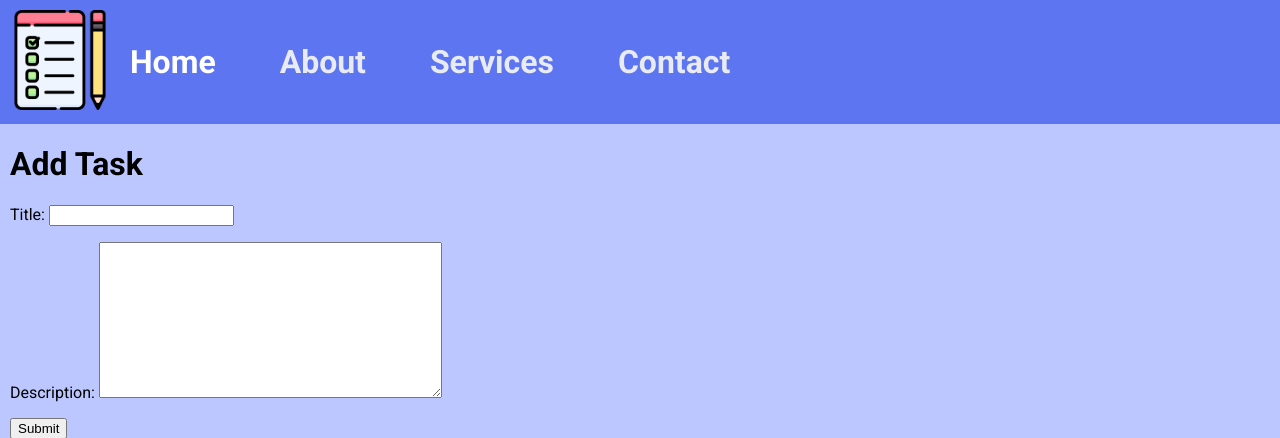
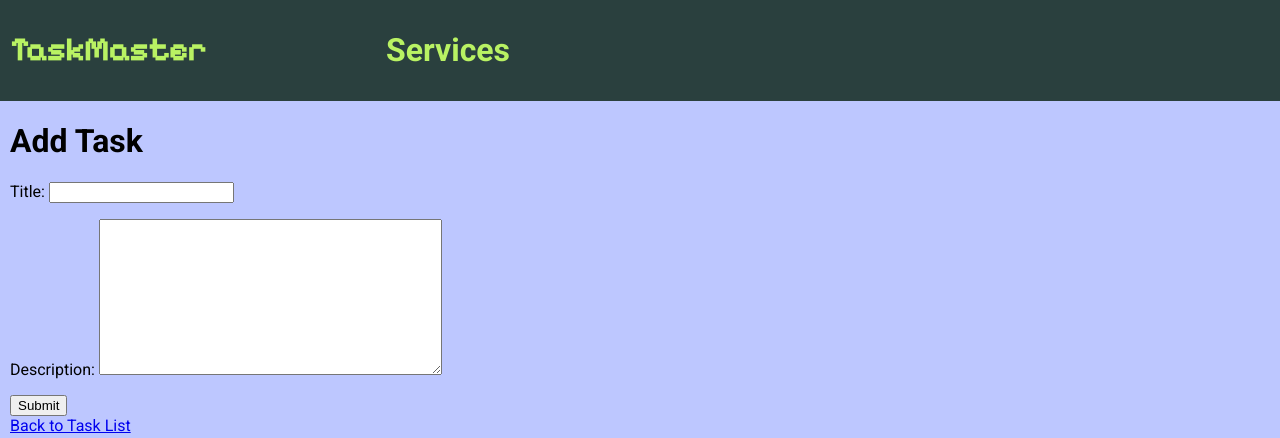
Before and after one commit to thapelomagqazana/todo-list-app, a Django app: page /add/ in a window 1280 px wide. Shown: the top 438 px of the page. Run offline with Django 4.2, Linux system fonts and the light colour scheme; some libraries are stand-ins or nearby versions.

Commit message:
Added icons in the nav section for visual cue using FontAwesome

```diff
--- /dev/null
+++ b/requirements.txt
@@ -0,0 +1,3 @@
+Django==4.2.5
+fontawesomefree==6.4.2
+python==3.10.12
--- a/static/css/styles.css
+++ b/static/css/styles.css
@@ -15,8 +15,17 @@
     display: flex;
     align-items: center;
     padding: 10px;
-    background-color: #5E75F2;
-    color: #E9EBF2;
+    background-color: #2A403E;
+    color: #B9F263;
+
+}
+
+nav {
+    margin-left: 60px;
+}
+
+#title {
+    font-family: 'Pixelify Sans', cursive;
 }
 
 main {
@@ -41,7 +50,8 @@
 
 nav a {
     text-decoration: none;
-    color: #fff;
+    color: #B9F263;
+    /* color: #fff; */
 }
 
 .task-item {
--- a/templates/base.html
+++ b/templates/base.html
@@ -5,23 +5,28 @@
         <meta charset="UTF-8">
         <link rel="preconnect" href="https://fonts.googleapis.com">
         <link rel="preconnect" href="https://fonts.gstatic.com" crossorigin>
-        <link href="https://fonts.googleapis.com/css2?family=Roboto:wght@400;700&display=swap" rel="stylesheet">
+        <link href="https://fonts.googleapis.com/css2?family=Pixelify+Sans&family=Roboto:wght@400;700&display=swap" rel="stylesheet">
         <link rel="stylesheet" type="text/css" href="{% static 'css/styles.css' %}">
         <script src="https://code.jquery.com/jquery-3.6.0.min.js"></script>
+        <!-- One file includes all the Font Awesome Free icons and utilities -->
+        <script src="{% static 'fontawesomefree/js/all.min.js' %}"></script>
+        <!-- One file includes all the Font Awesome Free icons and utilities -->
+        <link href="{% static 'fontawesomefree/css/all.min.css' %}" rel="stylesheet" type="text/css">
+
         <script src="{% static 'js/script.js' %}"></script>
         <title>{% block title %}My Project{% endblock %}</title>
     </head>
     <body>
         <header>
-            <div id="logo">
-                <img src="{% static 'images/check-list.png' %}" alt="Logo" width="100" height="100">
+            <div id="title">
+                <h1>TaskMaster</h1>
             </div>
             <nav>
                 <ul>
-                    <li><a href="{% url 'task_list' %}">Home</a></li>
-                    <li>About</li>
-                    <li>Services</li>
-                    <li>Contact</li>
+                    <li><a href="{% url 'task_list' %}"><i class="fa-solid fa-house"></i></a></li>
+                    <li><a href="#"><i class="fa-solid fa-circle-info"></i></a></li>
+                    <li><a href="#">Services</a></li>
+                    <li><a href="#"><i class="fa-solid fa-phone"></i></a></li>
                 </ul>
             </nav>
         </header>
--- a/toDoList/settings.py
+++ b/toDoList/settings.py
@@ -38,7 +38,8 @@
     'django.contrib.sessions',
     'django.contrib.messages',
     'django.contrib.staticfiles',
-    'taskmanager'
+    'taskmanager',
+    'fontawesomefree',
 ]
 
 MIDDLEWARE = [
```
